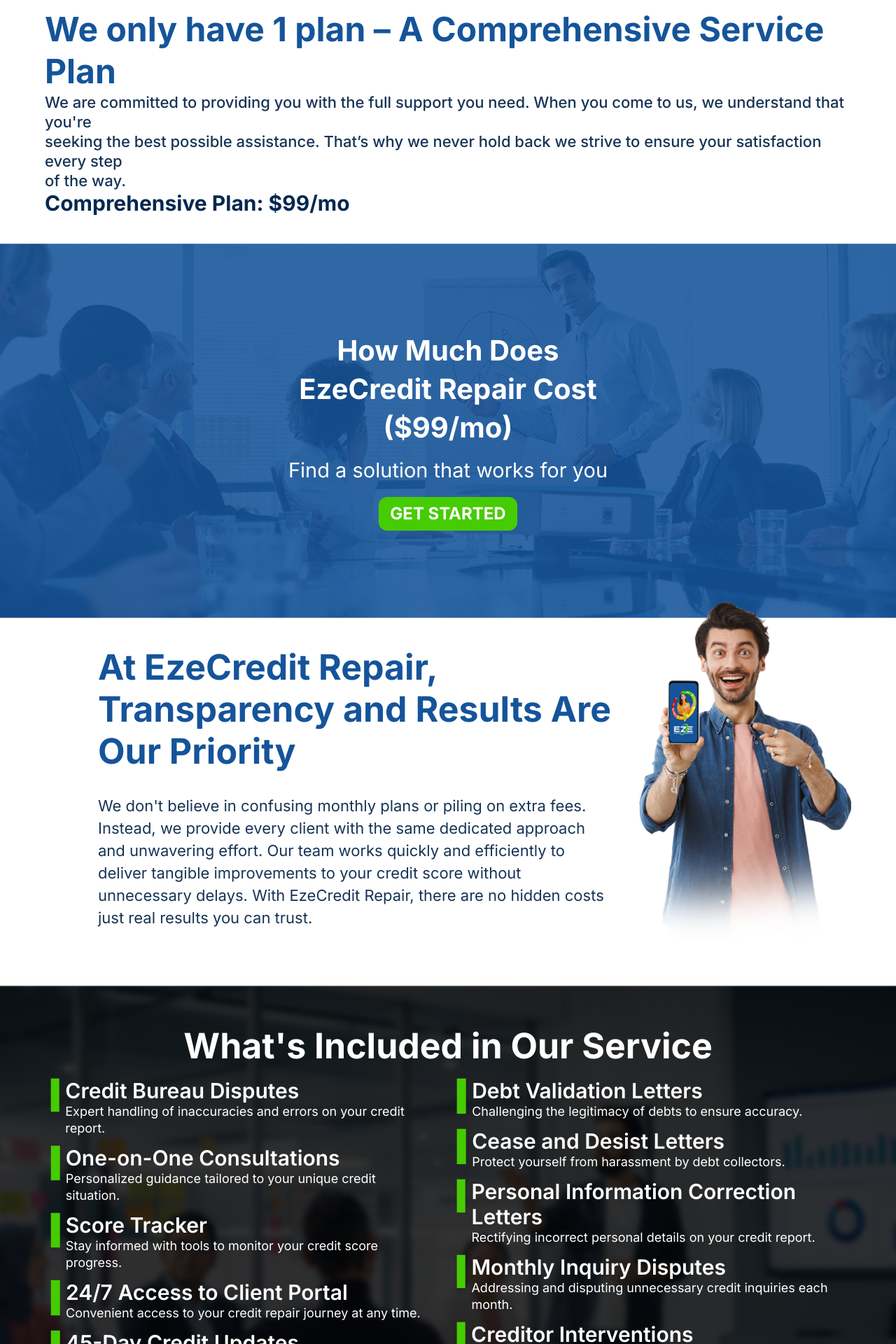
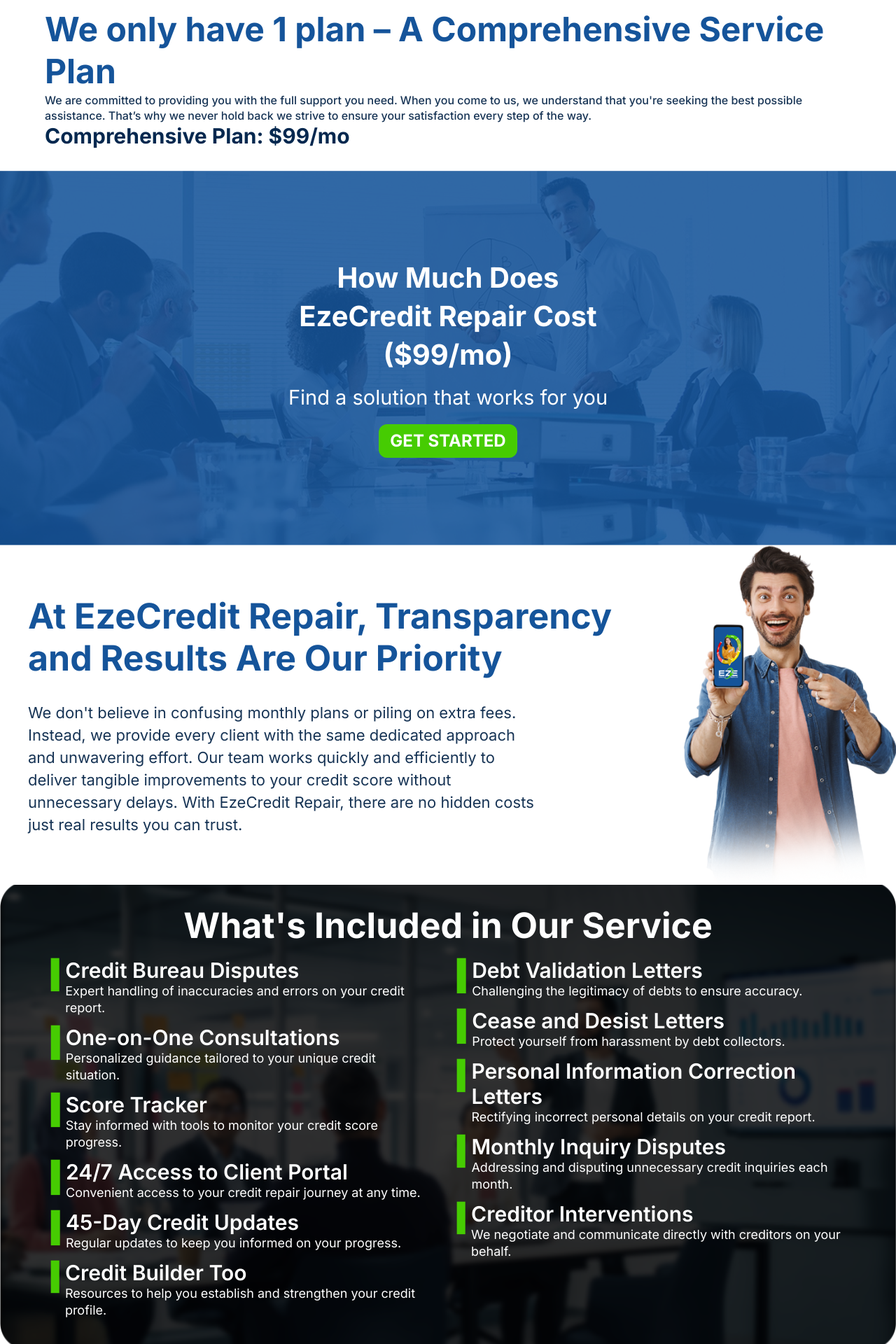
Before and after one commit to Nitin6404/ez-credit-repair, a React (Vite) app: page /pricing in a window 1280 px wide. Shown: the part 380-2300 px from the top of the page at 70% size. Built offline with nearby package versions, Linux system fonts and the light colour scheme.

Commit message:
fix: pricing page spacing

```diff
--- a/src/components/common/CreditServices.jsx
+++ b/src/components/common/CreditServices.jsx
@@ -3,14 +3,14 @@
 
 export function CreditServices() {
   return (
-    <div className="mb-0 flex items-center justify-center md:mb-16">
-      <div className="flex flex-col items-center space-x-2 bg-[url('/src/components/asset/pricingPageBg2.svg')] bg-cover bg-center px-4 py-10 md:px-16">
-        <div className="my-7 w-full text-center">
+    <div className="mb-8 flex items-center justify-center">
+      <div className="flex flex-col items-center space-x-2 rounded-lg bg-[url('/src/components/asset/pricingPageBg2.svg')] bg-cover bg-center px-4 py-10 md:px-16">
+        <div className="mb-7 w-full text-center">
           <h1 className="font-inter text-3xl font-bold text-white md:text-[50px]">
             What&apos;s Included in Our Service
           </h1>
         </div>
-        <div className="flex flex-col md:mb-20 md:flex-row">
+        <div className="flex flex-col md:mb-0 md:flex-row">
           <div className="flex flex-col space-y-3">
             {services.slice(0, 6).map((service, index) => (
               <div key={index} className="flex items-start space-x-2">
--- a/src/components/common/Testimonial.jsx
+++ b/src/components/common/Testimonial.jsx
@@ -157,7 +157,7 @@
       </div>
 
       {/* Background Container */}
-      <div className="mt-8 flex h-[200px] w-full justify-center bg-[#15549A] md:h-[283px]">
+      <div className="mt-8 flex h-[200px] w-full justify-center bg-[#15549A] md:mt-0 md:h-[283px]">
         <div className="mx-4 mt-8 h-[350px] w-full rounded-xl bg-white shadow-2xl md:mx-0 md:mt-16 md:h-[410px] md:w-[1300px] md:rounded-3xl" />
       </div>
 
--- a/src/pages/Pricing.jsx
+++ b/src/pages/Pricing.jsx
@@ -26,16 +26,15 @@
           </div>
         </div>
       </div>
-      <div className="mx-4 mb-10 mt-20 flex justify-center text-center md:mx-16">
+      <div className="mx-4 mb-10 mt-20 flex justify-center text-center md:mx-16 md:mb-8">
         <div className="w-full max-w-7xl text-start font-inter text-2xl font-semibold leading-7">
           <h1 className="font-inter text-3xl font-bold text-[#15549A] md:text-5xl md:leading-[60px]">
             We only have 1 plan – A Comprehensive Service Plan
           </h1>
-          <h4 className="font-inter text-lg font-medium text-[#173455] md:text-[22px]">
+          <h4 className="font-inter text-lg font-medium leading-[22px] text-[#173455] md:text-[16px]">
             We are committed to providing you with the full support you need. When you come to us,
-            we understand that you&apos;re <br className="hidden md:block" /> seeking the best
-            possible assistance. That’s why we never hold back we strive to ensure your satisfaction
-            every step <br className="hidden md:block" /> of the way.
+            we understand that you&apos;re seeking the best possible assistance. That’s why we never
+            hold back we strive to ensure your satisfaction every step of the way.
           </h4>
           <h2 className="font-inter text-xl font-bold text-[#04284F] md:text-3xl">
             Comprehensive Plan: $99/mo
@@ -61,25 +60,27 @@
           </div>
         </div>
       </div>
-      <div className="relative mx-auto mt-10 w-full max-w-5xl overflow-visible bg-white px-4 md:px-0">
-        <div className="flex flex-col items-start justify-between md:flex-row md:px-3">
-          <div className="max-w-full md:max-w-3xl">
-            <h2 className="mb-8 font-inter text-3xl font-bold leading-[40px] text-[#15549A] md:text-[50px] md:leading-[60px]">
-              At EzeCredit Repair, Transparency and Results Are Our Priority
-            </h2>
-            <p className="w-full font-inter text-lg font-normal leading-7 text-[#173455] md:w-[740px] md:text-[22px] md:leading-[32px]">
-              We don&apos;t believe in confusing monthly plans or piling on extra fees. Instead, we
-              provide every client with the same dedicated approach and unwavering effort. Our team
-              works quickly and efficiently to deliver tangible improvements to your credit score
-              without unnecessary delays. With EzeCredit Repair, there are no hidden costs just real
-              results you can trust.
-            </p>
+      <div className="relative mx-auto mt-10 w-full overflow-visible bg-white px-4 md:mt-0 md:px-0">
+        <div className="flex flex-col items-start justify-center md:flex-row md:px-3">
+          <div className="h-full max-w-full md:h-[485px] md:max-w-4xl">
+            <div className="flex h-full w-full flex-col justify-center">
+              <h2 className="mb-8 font-inter text-3xl font-bold leading-[40px] text-[#15549A] md:text-[50px] md:leading-[60px]">
+                At EzeCredit Repair, Transparency and Results Are Our Priority
+              </h2>
+              <p className="w-full font-inter text-lg font-normal leading-7 text-[#173455] md:w-[740px] md:text-[22px] md:leading-[32px]">
+                We don&apos;t believe in confusing monthly plans or piling on extra fees. Instead,
+                we provide every client with the same dedicated approach and unwavering effort. Our
+                team works quickly and efficiently to deliver tangible improvements to your credit
+                score without unnecessary delays. With EzeCredit Repair, there are no hidden costs
+                just real results you can trust.
+              </p>
+            </div>
           </div>
           <div className="relative mt-16 h-72 w-full md:mt-0 md:h-[485px] md:w-[304px]">
             <img
               src={pricingBoiWithTransparency}
               alt="Pricing Representative"
-              className="absolute -top-3 right-0 h-full w-full overflow-visible object-contain lg:-top-16 lg:left-10 lg:object-cover"
+              className="absolute -top-3 right-0 h-full w-full overflow-visible object-contain lg:-top-0 lg:left-10 lg:object-cover"
             />
           </div>
         </div>
@@ -92,7 +93,7 @@
 
 function LastHeading() {
   return (
-    <div className="-mb-8 flex w-full items-center justify-center bg-[#46CC02] font-inter font-bold">
+    <div className="-mb-2 flex w-full items-center justify-center bg-[#46CC02] font-inter font-bold">
       <div className="mx-4 my-16 md:mx-20">
         <div className="heading-9 text-center text-xl text-white md:px-56 md:text-3xl">
           With our fast and efficient process, we guarantee <br className="hidden md:block" />{' '}
```
